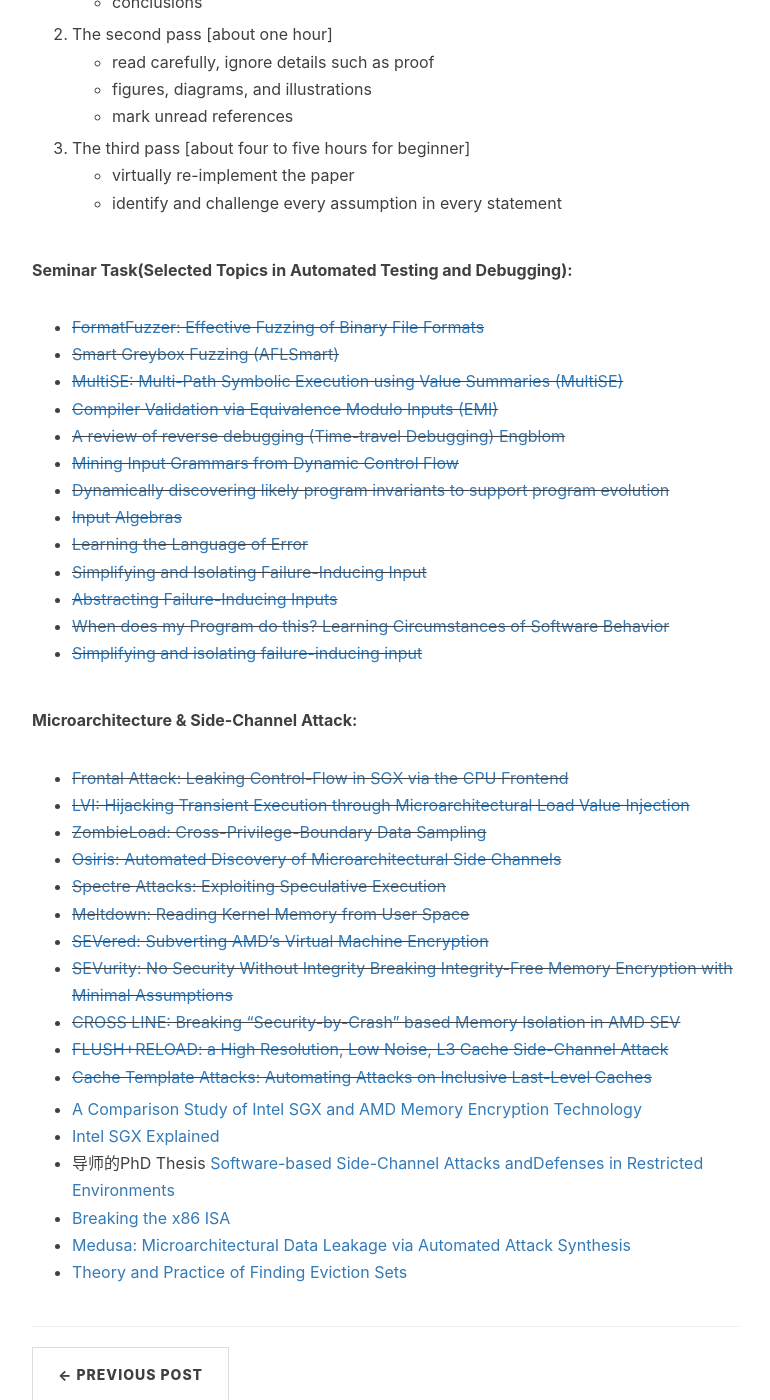
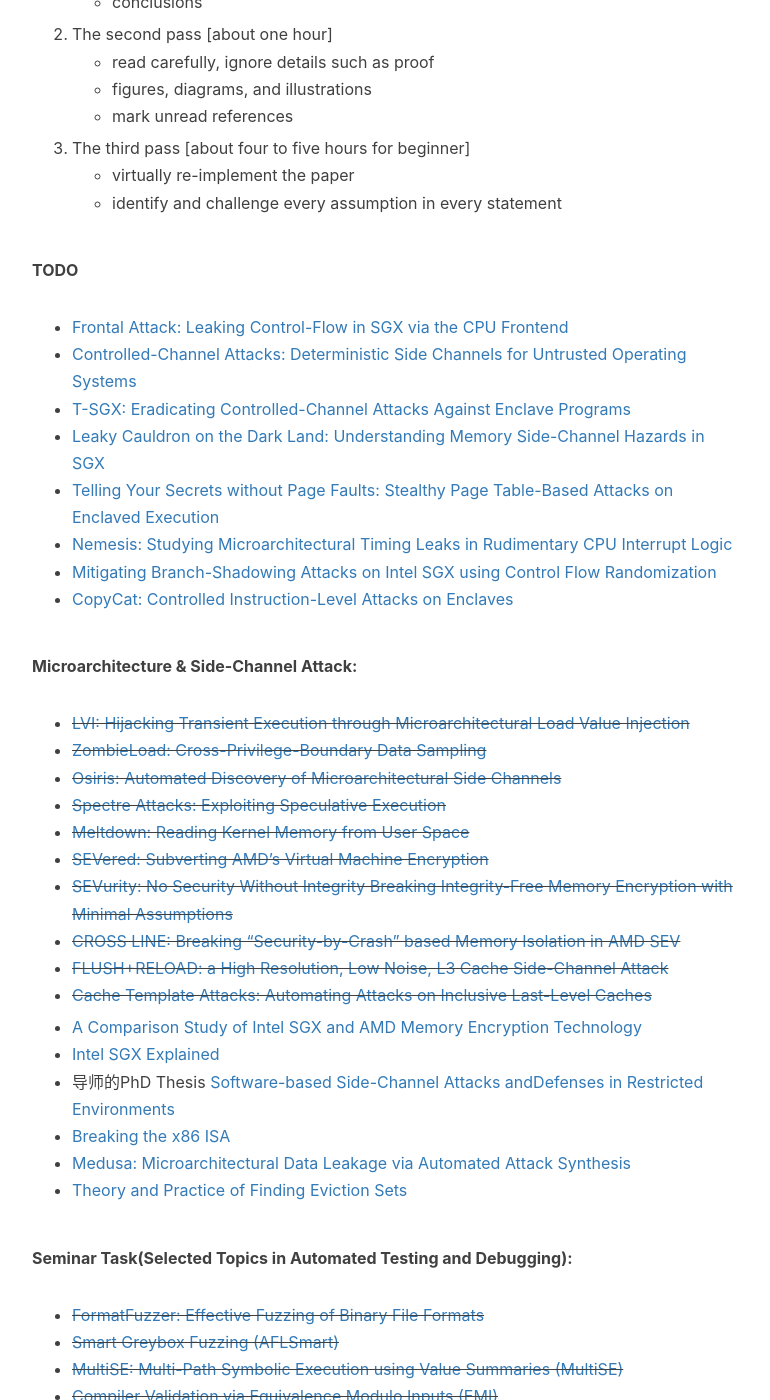
Before and after one commit to Jdkhnjggf/Jdkhnjggf.github.io, a Jekyll site: the page built from _posts/2021-04-27-Paper-Reading-List.markdown, in a window 1280 px wide and 1400 px high, scrolled down 845 px. Shown: the whole window, without its empty margins (233-1003 px from the left). Built offline with Jekyll 4.4.1, drawn with Linux system fonts in a browser that asks for light colours; nearby versions of some CDN libraries; comment, search, counter and statistics services are not loaded; some of the changed text lies outside the part shown.

Commit message:
update TODO

```diff
--- a/_posts/2021-04-27-Paper-Reading-List.markdown
+++ b/_posts/2021-04-27-Paper-Reading-List.markdown
@@ -28,24 +28,17 @@
     - identify and challenge every assumption in every statement
 
 
-**Seminar Task(Selected Topics in Automated Testing and Debugging):**
-* ~~[FormatFuzzer: Effective Fuzzing of Binary File Formats](https://dl.cispa.de/s/3q2PyqP7rqZzrNn)~~
-* ~~[Smart Greybox Fuzzing (AFLSmart)](https://arxiv.org/pdf/1811.09447.pdf)~~
-* ~~[MultiSE: Multi-Path Symbolic Execution using Value Summaries (MultiSE)](https://people.eecs.berkeley.edu/~ksen/papers/multise.pdf)~~
-* ~~[Compiler Validation via Equivalence Modulo Inputs (EMI)](https://www.cs.ucdavis.edu/~su/publications/emi.pdf)~~
-* ~~[A review of reverse debugging (Time-travel Debugging) Engblom](https://citeseerx.ist.psu.edu/viewdoc/download?doi=10.1.1.338.3420&rep=rep1&type=pdf)~~
-* ~~[Mining Input Grammars from Dynamic Control Flow](https://publications.cispa.saarland/3101/1/fse2020-mimid.pdf)~~
-* ~~[Dynamically discovering likely program invariants to support program evolution](https://homes.cs.washington.edu/~mernst/pubs/invariants-tse2001.pdf)~~
-* ~~[Input Algebras](https://publications.cispa.saarland/3208/7/gopinath2021input.pdf)~~
-* ~~[Learning the Language of Error](http://www.cprover.org/learning-errors/learning-the-language-of-error-including-a-proof-supplement.pdf)~~
-* ~~[Simplifying and Isolating Failure-Inducing Input](https://hiper.cis.udel.edu/lp/lib/exe/fetch.php/courses/other-delta-zellertse.pdf)~~
-* ~~[Abstracting Failure-Inducing Inputs](https://publications.cispa.saarland/3103/7/issta2020-language-of-failure.pdf)~~
-* ~~[When does my Program do this? Learning Circumstances of Software Behavior](https://publications.cispa.saarland/3107/7/fse2020-alhazen.pdf)~~
-* ~~[Simplifying and isolating failure-inducing input](https://www.st.cs.uni-saarland.de/papers/tse2002/tse2002.pdf)~~
-
+**TODO**
+* [Frontal Attack: Leaking Control-Flow in SGX via the CPU Frontend](https://arxiv.org/pdf/2005.11516.pdf)
+* [Controlled-Channel Attacks: Deterministic Side Channels for Untrusted Operating Systems](https://ieeexplore.ieee.org/stamp/stamp.jsp?tp=&arnumber=7163052)
+* [T-SGX: Eradicating Controlled-Channel Attacks Against Enclave Programs](https://www.ndss-symposium.org/wp-content/uploads/2017/09/ndss2017_07-2_Shih_paper.pdf)
+* [Leaky Cauldron on the Dark Land: Understanding Memory Side-Channel Hazards in SGX](https://dl.acm.org/doi/pdf/10.1145/3133956.3134038)
+* [Telling Your Secrets without Page Faults: Stealthy Page Table-Based Attacks on Enclaved Execution](https://www.usenix.org/system/files/conference/usenixsecurity17/sec17-van_bulck.pdf)
+* [Nemesis: Studying Microarchitectural Timing Leaks in Rudimentary CPU Interrupt Logic](https://people.cs.kuleuven.be/~jo.vanbulck/ccs18.pdf)
+* [Mitigating Branch-Shadowing Attacks on Intel SGX using Control Flow Randomization](https://arxiv.org/pdf/1808.06478.pdf)
+* [CopyCat: Controlled Instruction-Level Attacks on Enclaves](https://www.usenix.org/system/files/sec20-moghimi-copycat.pdf)
 
 **Microarchitecture & Side-Channel Attack:**
-* ~~[Frontal Attack: Leaking Control-Flow in SGX via the CPU Frontend](https://arxiv.org/pdf/2005.11516.pdf)~~
 * ~~[LVI: Hijacking Transient Execution through Microarchitectural Load Value Injection](https://lviattack.eu/lvi.pdf)~~
 * ~~[ZombieLoad: Cross-Privilege-Boundary Data Sampling](https://zombieloadattack.com/zombieload.pdf)~~
 * ~~[Osiris: Automated Discovery of Microarchitectural Side Channels](https://publications.cispa.saarland/3431/1/main.pdf)~~
@@ -64,6 +57,21 @@
 * [Medusa: Microarchitectural Data Leakage via Automated Attack Synthesis](https://www.usenix.org/system/files/sec20-moghimi-medusa.pdf)
 * [Theory and Practice of Finding Eviction Sets](https://arxiv.org/pdf/1810.01497.pdf)
 
+
+**Seminar Task(Selected Topics in Automated Testing and Debugging):**
+* ~~[FormatFuzzer: Effective Fuzzing of Binary File Formats](https://dl.cispa.de/s/3q2PyqP7rqZzrNn)~~
+* ~~[Smart Greybox Fuzzing (AFLSmart)](https://arxiv.org/pdf/1811.09447.pdf)~~
+* ~~[MultiSE: Multi-Path Symbolic Execution using Value Summaries (MultiSE)](https://people.eecs.berkeley.edu/~ksen/papers/multise.pdf)~~
+* ~~[Compiler Validation via Equivalence Modulo Inputs (EMI)](https://www.cs.ucdavis.edu/~su/publications/emi.pdf)~~
+* ~~[A review of reverse debugging (Time-travel Debugging) Engblom](https://citeseerx.ist.psu.edu/viewdoc/download?doi=10.1.1.338.3420&rep=rep1&type=pdf)~~
+* ~~[Mining Input Grammars from Dynamic Control Flow](https://publications.cispa.saarland/3101/1/fse2020-mimid.pdf)~~
+* ~~[Dynamically discovering likely program invariants to support program evolution](https://homes.cs.washington.edu/~mernst/pubs/invariants-tse2001.pdf)~~
+* ~~[Input Algebras](https://publications.cispa.saarland/3208/7/gopinath2021input.pdf)~~
+* ~~[Learning the Language of Error](http://www.cprover.org/learning-errors/learning-the-language-of-error-including-a-proof-supplement.pdf)~~
+* ~~[Simplifying and Isolating Failure-Inducing Input](https://hiper.cis.udel.edu/lp/lib/exe/fetch.php/courses/other-delta-zellertse.pdf)~~
+* ~~[Abstracting Failure-Inducing Inputs](https://publications.cispa.saarland/3103/7/issta2020-language-of-failure.pdf)~~
+* ~~[When does my Program do this? Learning Circumstances of Software Behavior](https://publications.cispa.saarland/3107/7/fse2020-alhazen.pdf)~~
+* ~~[Simplifying and isolating failure-inducing input](https://www.st.cs.uni-saarland.de/papers/tse2002/tse2002.pdf)~~
 
 <!--
 * [Constraint-guided Directed Greybox Fuzzing](https://www.usenix.org/conference/usenixsecurity21/presentation/lee-gwangmu)
```
